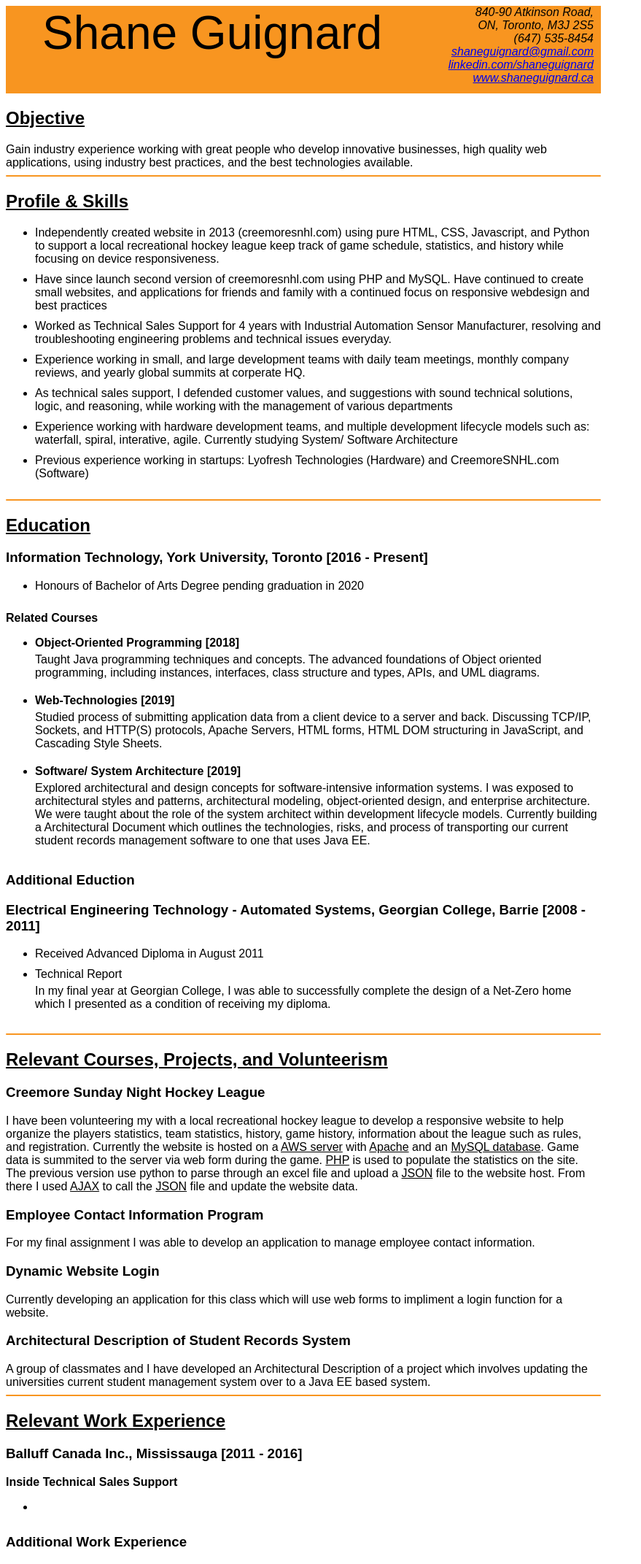
After one commit to shaneguignard/me, a PHP site: page /resume.html in a window 1280 px wide. The commit adds this page. Shown: the whole page at 73% size, without its empty margins (0-879 px from the left). Run offline with PHP 8.4, Linux system fonts and the light colour scheme.

```diff
--- a/apps/timeSheet.php
+++ b/apps/timeSheet.php
@@ -17,6 +17,8 @@
     $arrTime = $_POST["time"];
     $arrPlayer = $_POST["player"];
 
+
+    $arrPeriod = 0;
     if($tkpwd === '1234'){
         require_once('history-mysql.php');
     }
@@ -71,7 +73,7 @@
         echo "<td>$arrPlayer[$i]</td></tr>";
 
 //    insert into history.events SQL database
-        $sql = "INSERT INTO `Events` VALUES ('$gameEvent', '$arrTeam[$i]', '$arrType[$i]', '$arrPlayer[$i]')";
+        $sql = "INSERT INTO `Events` VALUES ('$gameEvent', '$arrTeam[$i]', '$arrType[$i]', '$arrPlayer[$i]', '$arrPeriod')";
 
             $result = $conn->query($sql);
     }
--- /dev/null
+++ b/resume.html
@@ -0,0 +1,303 @@
+<!DOCTYPE HTML PUBLIC "-//W3C//DTD HTML 4.01 transitional//EN" "http://www.w3.org/TR/html4/loose.dtd">
+<html>
+
+<head>
+    <title>Shane Guignard</title>
+    <meta http-equiv="X-UA-Compatible" content="IE=edge">
+    <meta http-equiv="Content-Type" content="text/html; charset=UTF-8">
+    <!--Scales the display to the same resolution on all devices-->
+    <meta name="viewport" content="width=device-width, initial-scale=1">
+</head>
+<style>
+    body {
+        font-family: sans-serif;
+        font-size: 12pt;
+        width: 8.5in;
+        padding: cm;
+    }
+
+    #Header {
+        height: 120px;
+        background-color: #f89520;
+    }
+
+    highlight {
+        background: #f89520;
+    }
+
+    h1 {
+        display: inline;
+        width: 8.5in;
+        font-size: 48pt;
+        font-weight: 100;
+        border-radius: 50px;
+        padding-left: 50px;
+        padding-right: 50px;
+    }
+
+    h2 {
+        text-decoration: underline;
+    }
+
+    h4,
+    p {
+        margin-top: 5px;
+        margin-bottom: 5px;
+        page-break-after: avoid;
+    }
+
+    address {
+        float: right;
+        padding-right: 10px
+    }
+
+    hr {
+        background: #f89520;
+        border: none;
+        height: 2px;
+        border-radius: 48px;
+    }
+
+    li {
+        padding-bottom: 10px;
+    }
+
+    ul,
+    p {
+        page-break-after: avoid;
+    }
+
+    .old,
+    .notes,
+    .tips,
+    .mysql,
+    .python,
+    .pm,
+    .vbs,
+    .plc, #startup{
+        display: none;
+        visibility: hidden;
+    }
+
+    @page {
+        size: A4;
+        margin: 0;
+        padding: 0;
+    }
+
+
+
+    @media print {
+
+        .old,
+        .notes,
+        .tips,
+        .mysql,
+        .python,
+        .pm,
+        .vbs,
+        .plc {
+            display: none;
+            visibility: hidden;
+        }
+
+        @page: footer {
+            content: "Shane Guignard footer"
+        }
+
+        @page: header {
+            content: "Shane Guignard header"
+
+        }
+    }
+
+</style>
+<script>
+
+
+
+</script>
+
+<body>
+    <div id='Header'>
+        <h1>Shane Guignard</h1>
+        <address align='right'>840-90 Atkinson Road, <br> ON, Toronto, M3J 2S5 <br>(647) 535-8454<br>
+            <a href="mailto:shaneguignard@gmail.com">shaneguignard@gmail.com</a><br>
+            <a href='linkedin.com/shaneguigard'>linkedin.com/shaneguignard</a><br>
+            <a href='shaneguignard.ca'>www.shaneguignard.ca</a></address>
+    </div>
+    <div id='Objective'>
+        <h2>Objective</h2>
+        <p id='professional'>Gain industry experience working with great people who develop innovative businesses, high quality web applications, using industry best practices, and the best technologies available. </p>
+        <p id='startup'>Refine my website development abilities, while also helping companies leaverage the web and generate revenu</p>
+
+    </div>
+    <hr>
+    <div id='Profile&Skills'>
+        <h2>Profile & Skills</h2>
+        <ul class='tips'>
+            <li>Hightlight most relevant skills and projects associated with the job posting</li>
+            <li>Keep highlights in short sentence form</li>
+            <li>Bullet points, 5-7 max</li>
+            <li>These should be directly related to job description</li>
+        </ul>
+        <div class='notes'>
+            <i>* Don't over look the simple things (Organization and Communication)</i>
+            <i>** Convert each skill into a short sentence</i>
+        </div>
+        <ul class='old'>
+            <li class='automation'>While working with Balluff I was able to work on a number of Industrial Automation applications</li>
+            <li class='industrial'>Industrial Control</li>
+            <li class='plc'>PLC Programming</li>
+            <li class='av'>Audio and Visual Equipment, Projectors, Staging, Event Lighting</li>
+            <li class='networking'>TCP/IP, Wireless routers, Local Area Networks, DNS, HTTP & HTTPS, Apache, Web Hosting</li>
+            <li class='netoworking industrial'>EtherCat, EthernetIP, DeviceNet, ProfiNet, ProfiBus</li>
+            <li class='microsoft'>Windows 7, 8, 8.1, & 10 Operating system, Microsoft Word, Microsoft Excel, Microsoft Powerpoint, Microsoft Outlook, PowerShell, Command Prompt</li>
+            <li class='apple'>MacOS 8 - 10, Terminal, iOS</li>
+            <li class='organization'>Organization</li>
+            <li class='communication'>Customer Service Experience, Communication Skills</li>
+            <li class='databases'>SAP, Oracle, MySQL, Entity Relationship Diagrams, Relational Databases</li>
+            <li class='project_management app web'>Technology Asset Lifecycle Management [Maintenance, Refresh, and Removal]</li>
+            <li class='app sdlc'>Software Development Life Cycle, and Software Systems Architecture</li>
+            <li class='web applications front-end'>HTML, CSS, JavaScript, PHP</li>
+            <li class='matlab datamining database'>MatLAB</li>
+            <li class='python datamining database'>Python</li>
+            <li class='java datamining app'>Java</li>
+
+        </ul>
+        <ul class='hubba web'>
+            <!--            Design and implement high quality, robust, and reusable software in JavaScript while learning, and implementing industry best practices.-->
+            <li class='csnhl'>Independently created website in 2013 (creemoresnhl.com) using pure HTML, CSS, Javascript, and Python to support a local recreational hockey league keep track of game schedule, statistics, and history while focusing on device responsiveness.</li>
+
+            <li>Have since launch second version of creemoresnhl.com using PHP and MySQL. Have continued to create small websites, and applications for friends and family with a continued focus on responsive webdesign and best practices</li>
+            <!--            Support testing processes, troubleshoot and resolve issues.-->
+            <li>Worked as Technical Sales Support for 4 years with Industrial Automation Sensor Manufacturer, resolving and troubleshooting engineering problems and technical issues everyday.</li>
+            <!--            Participate in architectural design sessions and product discussions.-->
+            <li>Experience working in small, and large development teams with daily team meetings, monthly company reviews, and yearly global summits at corperate HQ.</li>
+            <!--            Collaborate with other developers with a diverse skill set to provide scalable solutions.-->
+            <li>As technical sales support, I defended customer values, and suggestions with sound technical solutions, logic, and reasoning, while working with the management of various departments</li>
+            <!--            Work on an Agile/SCRUM team including cross-functional structures and varying levels of management.-->
+            <li>Experience working with hardware development teams, and multiple development lifecycle models such as: waterfall, spiral, interative, agile. Currently studying System/ Software Architecture </li>
+
+            <li class='startup'>Previous experience working in startups: Lyofresh Technologies (Hardware) and CreemoreSNHL.com (Software)</li>
+        </ul>
+        <hr>
+    </div>
+    <div id='Education'>
+        <h2>Education</h2>
+        <h3>Information Technology, York University, Toronto [2016 - Present]</h3>
+        <ol class='tips'>
+            <li>Relevant information to the job posting.</li>
+            <li>GPA, Expected Grad date.</li>
+            <li>Project/ Class highlights of relevant educational content</li>
+        </ol>
+        <ul>
+            <li>Honours of Bachelor of Arts Degree pending graduation in 2020</li>
+        </ul>
+        <h4>Related Courses</h4>
+        <ul class='hubba web'>
+            <li class='ITEC2620'>
+                <h4>Object-Oriented Programming [2018]</h4>
+                <p>Taught Java programming techniques and concepts. The advanced foundations of Object oriented programming, including instances, interfaces, class structure and types, APIs, and UML diagrams.</p>
+            </li>
+            <li class='ITEC3020'>
+                <h4>Web-Technologies [2019]</h4>
+                <p>Studied process of submitting application data from a client device to a server and back. Discussing TCP/IP, Sockets, and HTTP(S) protocols, Apache Servers, HTML forms, HTML DOM structuring in JavaScript, and Cascading Style Sheets.</p>
+            </li>
+            <li class='ITEC3220 datamining mysql'>
+                <h4>Using and Designing Database Systems [2019]</h4>
+                <p>Examined databases, trends in database management systems and their application in a wide range of organizational areas. The course provided an overview of database processing in modern organizations and discussed current and emerging trends in database processing. Created a report which studied the characteristics, and qualities of a company to develop a database which accurately represented the companies attributes into a functional system which could be used to track day to day operations.</p>
+            </li>
+            <li class='ITEC3030'>
+                <h4>Software/ System Architecture [2019]</h4>
+                <p>Explored architectural and design concepts for software-intensive information systems. I was exposed to architectural styles and patterns, architectural modeling, object-oriented design, and enterprise architecture. We were taught about the role of the system architect within development lifecycle models. Currently building a Architectural Document which outlines the technologies, risks, and process of transporting our current student records management software to one that uses Java EE.</p>
+            </li>
+            <li class='ITEC3040 datamining python'>
+                <h4>Intro to Data Analysis [2019]</h4>
+                <p></p>
+            </li>
+        </ul>
+
+        <h3>Additional Eduction</h3>
+        <h3>Electrical Engineering Technology - Automated Systems, Georgian College, Barrie [2008 - 2011]</h3>
+        <ol class='tips'>
+            <li>Relevant information to the job posting.</li>
+            <li>Expected Grad date.</li>
+            <li>Project/ Class highlights of relevant educational content</li>
+        </ol>
+        <!--        <h4>Related Courses</h4>-->
+        <ul>
+            <li>Received Advanced Diploma in August 2011</li>
+            <li>Technical Report
+                <p>In my final year at Georgian College, I was able to successfully complete the design of a Net-Zero home which I presented as a condition of receiving my diploma.</p>
+            </li>
+            <li class='vbs'>
+                <h4>Intro to Visual basic [2008]</h4>
+                <p>Was taught about the foundations of the visual basic programming language. First introduction to sorting and searching algorithms, and how to effectively compare their performance.</p>
+            </li>
+            <li class='plc'>
+                <h4>PLC Programming [2009]</h4>
+                <p>First developed by foundation in latter logical programming, understanding action and response sequetial programming. Developed many application examples including elevator sequence, and an intersection traffic light system.</p>
+            </li>
+            <li class='plc'>
+                <h4>Advanced PLC Programming [2010]</h4>
+                <p>Advanced PLC concepts including analog control inputs/Outputs, and industry standard safety practices.</p>
+            </li>
+            <li class='pm'>
+                <h4>Project Management [2010]</h4>
+            </li>
+        </ul>
+    </div>
+    <hr>
+    <div id='RCP'>
+        <h2>Relevant Courses, Projects, and Volunteerism</h2>
+        <ol class='tips'>
+            <li>Breakdown highlights listed in education, most relevant to least</li>
+            <li>Accomplishment Statements</li>
+        </ol>
+        <div class='csnhl web php html css javascript'>
+            <h3>Creemore Sunday Night Hockey League</h3>
+            <p>I have been volunteering my with a local recreational hockey league to develop a responsive website to help organize the players statistics, team statistics, history, game history, information about the league such as rules, and registration. Currently the website is hosted on a <u>AWS server</u> with <u>Apache</u> and an <u>MySQL database</u>. Game data is summited to the server via web form during the game. <u>PHP</u> is used to populate the statistics on the site. The previous version use python to parse through an excel file and upload a <u>JSON</u> file to the website host. From there I used <u>AJAX</u> to call the <u>JSON</u> file and update the website data.</p>
+        </div>
+        <div class='java'>
+            <h3>Employee Contact Information Program</h3>
+            <p>For my final assignment I was able to develop an application to manage employee contact information.</p>
+        </div>
+        <div class='web php html css javascript'>
+            <h3>Dynamic Website Login</h3>
+            <p>Currently developing an application for this class which will use web forms to impliment a login function for a website.</p>
+        </div>
+        <div class='sdlc'>
+            <h3>Architectural Description of Student Records System</h3>
+            <p>A group of classmates and I have developed an Architectural Description of a project which involves updating the universities current student management system over to a Java EE based system.</p>
+        </div>
+        <hr>
+    </div>
+
+    <div id='RWE'>
+        <h2>Relevant Work Experience</h2>
+        <ol class='tips'>
+            <li>
+                Work experience related to job description.</li>
+            <li>Use accomplishment statements</li>
+            <li> 3-4 max</li>
+        </ol>
+        <h3>Balluff Canada Inc., Mississauga [2011 - 2016]</h3>
+        <h4>Inside Technical Sales Support</h4>
+        <ul>
+            <li></li>
+        </ul>
+    </div>
+    <div id='AWE'>
+        <h3>Additional Work Experience</h3>
+        <ol class='tips'>
+            <li>
+                Experience in chronological order</li>
+            <li>Use accomplishment statements</li>
+            <li> 3-4 max</li>
+        </ol>
+    </div>
+
+</body>
+
+</html>
```
Also changed, not shown: apps/scoresheet.html (+10 -18 lines), apps/leagueSummary.js.
